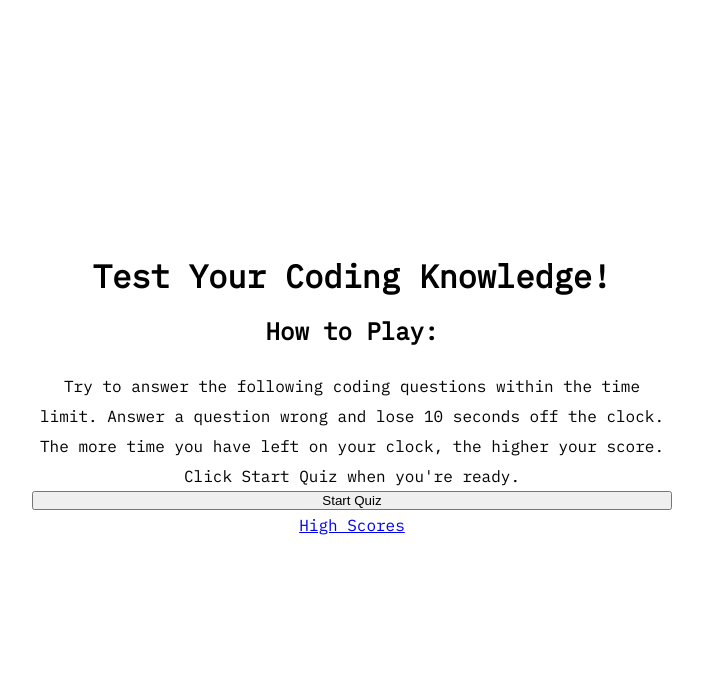
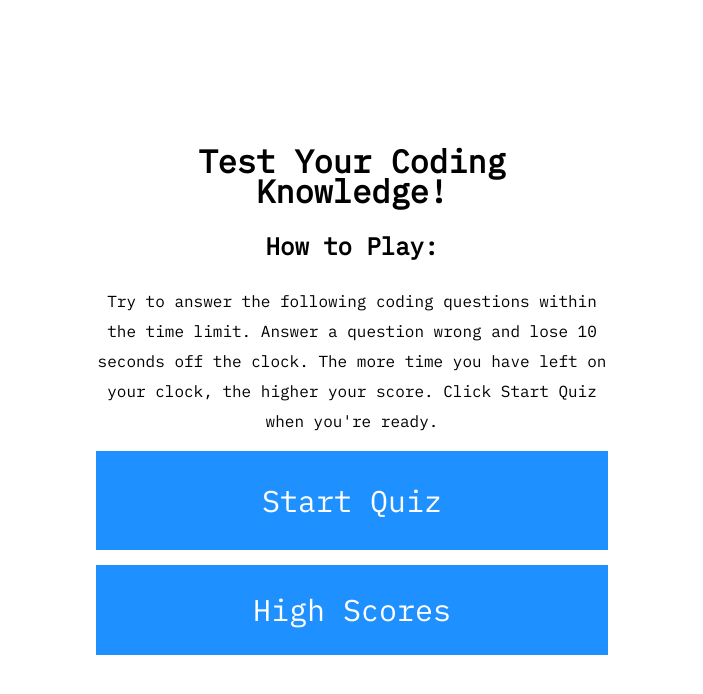
Before and after one commit to MAsuamah/coding-quiz, a plain HTML site: page index.html in a window 1280 px wide. Shown: the whole page, without its empty margins (288-991 px from the left). Drawn offline with Linux system fonts and the light colour scheme.

Commit message:
start game function

```diff
--- a/assets/quiz.js
+++ b/assets/quiz.js
@@ -0,0 +1,15 @@
+
+var startQuiz = document.querySelector("#start");
+
+var startGame = function () {
+    var homeScreen = document.querySelector("#hide");
+    homeScreen.remove();
+    nextQuestion();
+}
+
+var nextQuestion = function () {
+
+}
+
+
+startQuiz.addEventListener("click", startGame);
--- a/assets/styles.css
+++ b/assets/styles.css
@@ -22,7 +22,7 @@ body {
     justify-content: center;
     align-items: center;
     text-align: center;
-    width: 50%;
+    width: 40%;
     margin: 0 auto;
     line-height: 30px;
 }
@@ -36,3 +36,26 @@ h1, h2 {
     flex-direction: column;
     justify-content: center;
 }
+
+.btn {
+    font-size: 30px;
+    display: flex;
+    justify-content: center;
+    align-items: center;
+    padding: 30px;
+    margin-top: 15px;
+    background-color: dodgerblue;
+    border: none;
+    font-family: 'IBM Plex Mono', monospace;
+    color: white;
+}
+
+a {
+    color: black;
+    text-decoration: none;
+    background-color: dodgerblue;
+}
+
+.btn:hover {
+    opacity: 50%;
+}
--- a/index.html
+++ b/index.html
@@ -5,11 +5,11 @@
     <meta http-equiv="X-UA-Compatible" content="IE=edge">
     <meta name="viewport" content="width=device-width, initial-scale=1.0">
     <title>Coding Quiz!</title>
-    <link rel="stylesheet" href="assets/styles.css" />
+    <link rel="stylesheet" href="assets/styles.css">
 </head>
   <body>
-    <div class="container">
-      <div id="home" class ="first-screen">
+    <div class="container" id="hide">
+      <div class ="first-screen">
         <h1>Test Your Coding Knowledge!</h1>
         <h2>How to Play: </h2>
         <p>Try to answer the following coding questions within the time limit.
@@ -18,10 +18,11 @@
             you're ready.
         </p>
         <div class="flex-btn">
-          <button class="btn" id="start-quiz">Start Quiz</button>
-          <a href ="highscores.html" class="btn">High Scores</a>
+            <button class="btn" id="start">Start Quiz</button>
+            <a href ="highscores.html" class="btn" id="highscores">High Scores</a>
         </div>
       </div>
     </div>
+    <script src="assets/quiz.js"></script>
   </body>
 </html>
```
